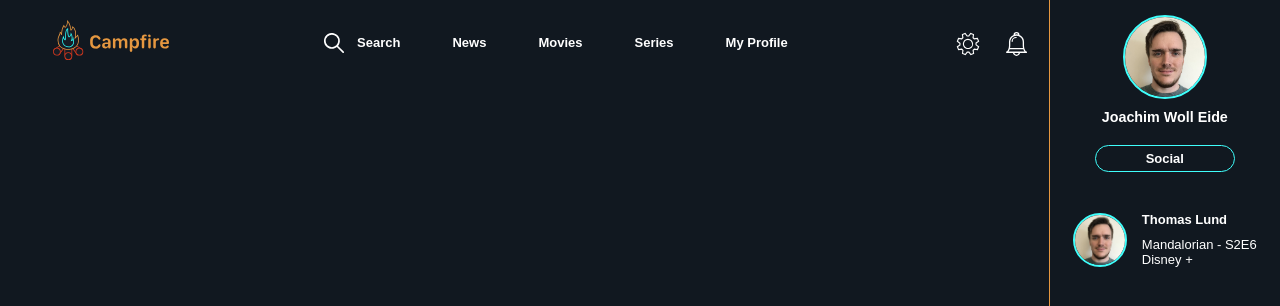
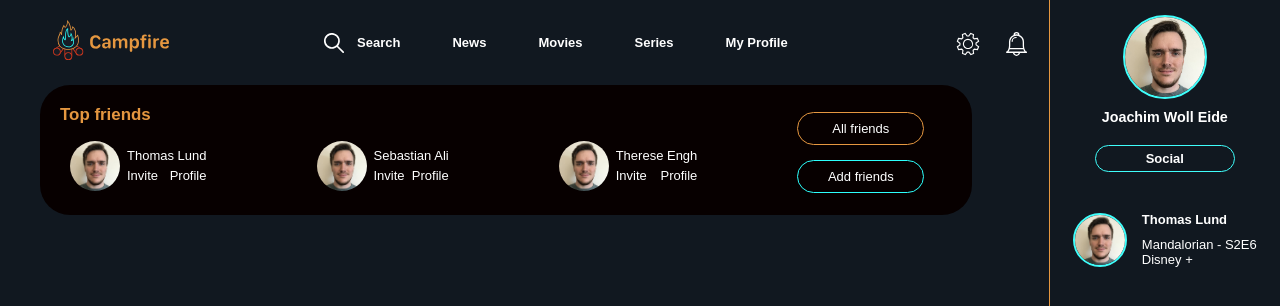
Before and after one commit to JoachimEide/Campfire, a Next.js app: page /my-profile in a window 1280 px wide. Shown: the top 306 px of the page. Built offline with nearby package versions, Linux system fonts and the light colour scheme.

Commit message:
Top friends forslag

```diff
--- a/components/top-friends.js
+++ b/components/top-friends.js
@@ -4,7 +4,84 @@ import TopFriendsStyle from "./top-friends.module.css";
 export default function Nav() {
   return (
     <div className={TopFriendsStyle.container}>
-        <p>Hei</p>
+      <h2 className="content-header">Top friends</h2>
+
+      <div className={TopFriendsStyle.friendContainer}>
+      <div className={TopFriendsStyle.friend}>
+        <Link href="/my-profile">
+          <a>
+            <img
+              className={TopFriendsStyle.friendProfilePic}
+              alt="friend profile pic"
+              src="/images/Joachim90.jpg"
+            />
+          </a>
+        </Link>
+        <div>
+          <div className={TopFriendsStyle.friendName}>
+            <p>Thomas Lund</p>
+          </div>
+          <div className={TopFriendsStyle.friendOptions}>
+            <p className="thin-text">Invite</p>
+            <p className="thin-text">Profile</p>
+          </div>
+        </div>
+      </div>
+
+      <div className={TopFriendsStyle.friend}>
+        <Link href="/my-profile">
+          <a>
+            <img
+              className={TopFriendsStyle.friendProfilePic}
+              alt="friend profile pic"
+              src="/images/Joachim90.jpg"
+            />
+          </a>
+        </Link>
+        <div>
+          <div className={TopFriendsStyle.friendName}>
+            <p>Sebastian Ali</p>
+          </div>
+          <div className={TopFriendsStyle.friendOptions}>
+            <p className="thin-text">Invite</p>
+            <p className="thin-text">Profile</p>
+          </div>
+        </div>
+      </div>
+
+      <div className={TopFriendsStyle.friend}>
+        <Link href="/my-profile">
+          <a>
+            <img
+              className={TopFriendsStyle.friendProfilePic}
+              alt="friend profile pic"
+              src="/images/Joachim90.jpg"
+            />
+          </a>
+        </Link>
+        <div>
+          <div className={TopFriendsStyle.friendName}>
+            <p>Therese Engh</p>
+          </div>
+          <div className={TopFriendsStyle.friendOptions}>
+            <p className="thin-text">Invite</p>
+            <p className="thin-text">Profile</p>
+          </div>
+        </div>
+      </div>
+      <div className={TopFriendsStyle.buttonContainer}>
+        <div className={TopFriendsStyle.allFriends}>
+            <p>All friends</p>
+        </div>
+        <div className={TopFriendsStyle.addFriends}>
+            <p>Add friends</p>
+        </div>
+      </div>
+
+      </div>
+
+
+
     </div>
   );
 }
--- a/components/top-friends.module.css
+++ b/components/top-friends.module.css
@@ -1,5 +1,60 @@
 .container {
-    background-color: aqua;
-    height: 100px;
-    width: 100px;
+    background-color: #070000;
+    height: 90px;
+    width: 85%;
+    margin-left: 40px;
+    border-radius: 30px;
+    padding: 20px;
 }
+
+.friendContainer {
+    display: inline-flex;
+}
+
+.friendProfilePic {
+    display: flex;
+    overflow: hidden;
+    border-radius: 50%;
+    width: 50px;
+    height: 50px;
+    margin-right: 7px;
+}
+
+.friend {
+    display: flex;
+    flex-direction: row;
+    margin-top: 12px;
+    padding-right: 100px;
+    padding-left: 10px;
+}
+
+.friendName {
+    margin-top: 7px;
+}
+
+.friendOptions {
+    display: flex;
+    justify-content: space-between;
+    margin-top: 5px;
+}
+
+.buttonContainer {
+    margin-top: -17px;
+}
+
+.allFriends {
+    border: .5px solid #E59740;
+    border-radius: 24px;
+    width: 130%;
+    text-align: center;
+    margin-bottom: 15px;
+    padding: 8px;
+}
+
+.addFriends {
+    border: .5px solid #2CFFFC;
+    border-radius: 24px;
+    width: 130%;
+    text-align: center;
+    padding: 8px;
+}
--- a/pages/my-profile.js
+++ b/pages/my-profile.js
@@ -1,5 +1,8 @@
 import Layout from "../components/layout";
+import TopFriends from "../components/top-friends";
 
 export default function Home() {
-  return <Layout></Layout>;
+  return <Layout>
+    <TopFriends />
+  </Layout>;
 }
--- a/pages/settings.js
+++ b/pages/settings.js
@@ -1,8 +1,8 @@
 import Layout from "../components/layout";
-import TopFriends from "../components/top-friends";
+
 
 export default function Home() {
   return <Layout>
-    <TopFriends />
+
   </Layout>;
 }
```
